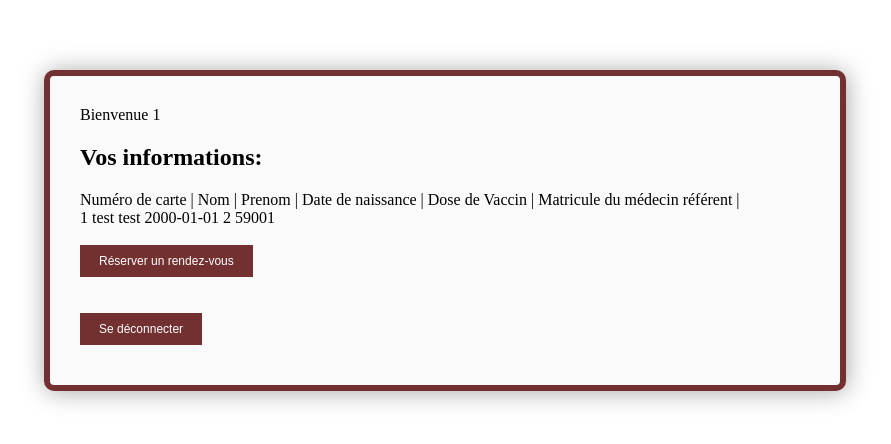
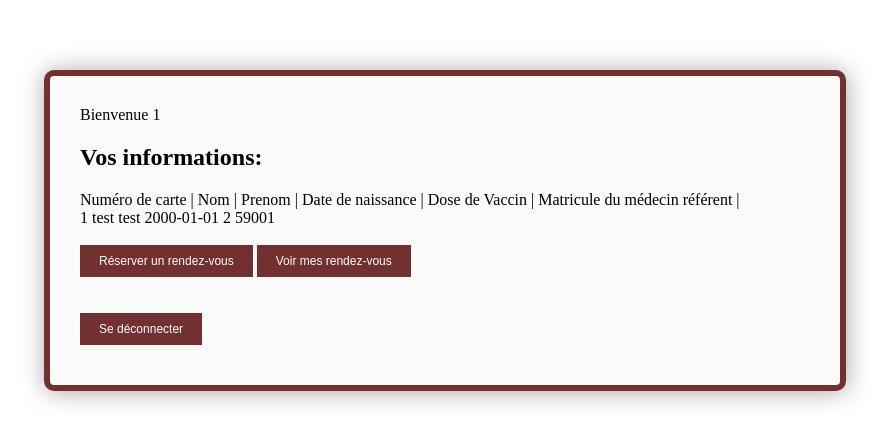
Before and after one commit to Distrib-ps/DocthoribleV2, a PHP site: page /docthorible/user.php in a window 1280 px wide. Shown: the top 444 px of the page, without its empty margins (195-1086 px from the left). Run offline with PHP 8.4, Linux system fonts and the light colour scheme; the visitor is signed in with stand-in values (Sample User, id 1); data comes from the database, SQL or seed files in the repository.

Commit message:
Add files via upload

```diff
--- a/user.php
+++ b/user.php
@@ -77,7 +77,7 @@ for ($n =0; $n < $count ; $n++) {
 
         <a href="reservation.php"><input type="button" value="Réserver un rendez-vous" /></a>
 
-
+        <a href="reservation_user.php"><input type="button" value="Voir mes rendez-vous" /></a>
         <br><br>
 
 
```
